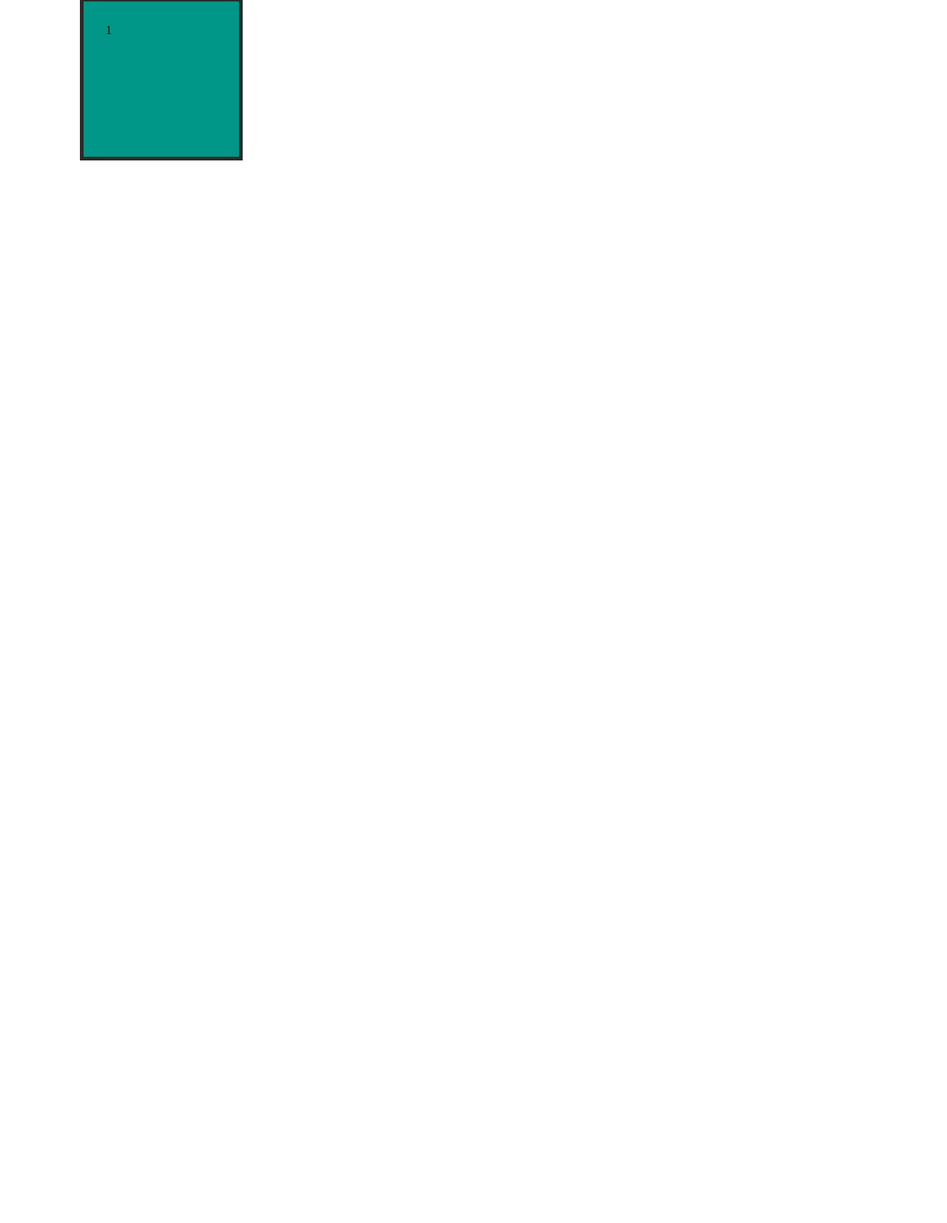
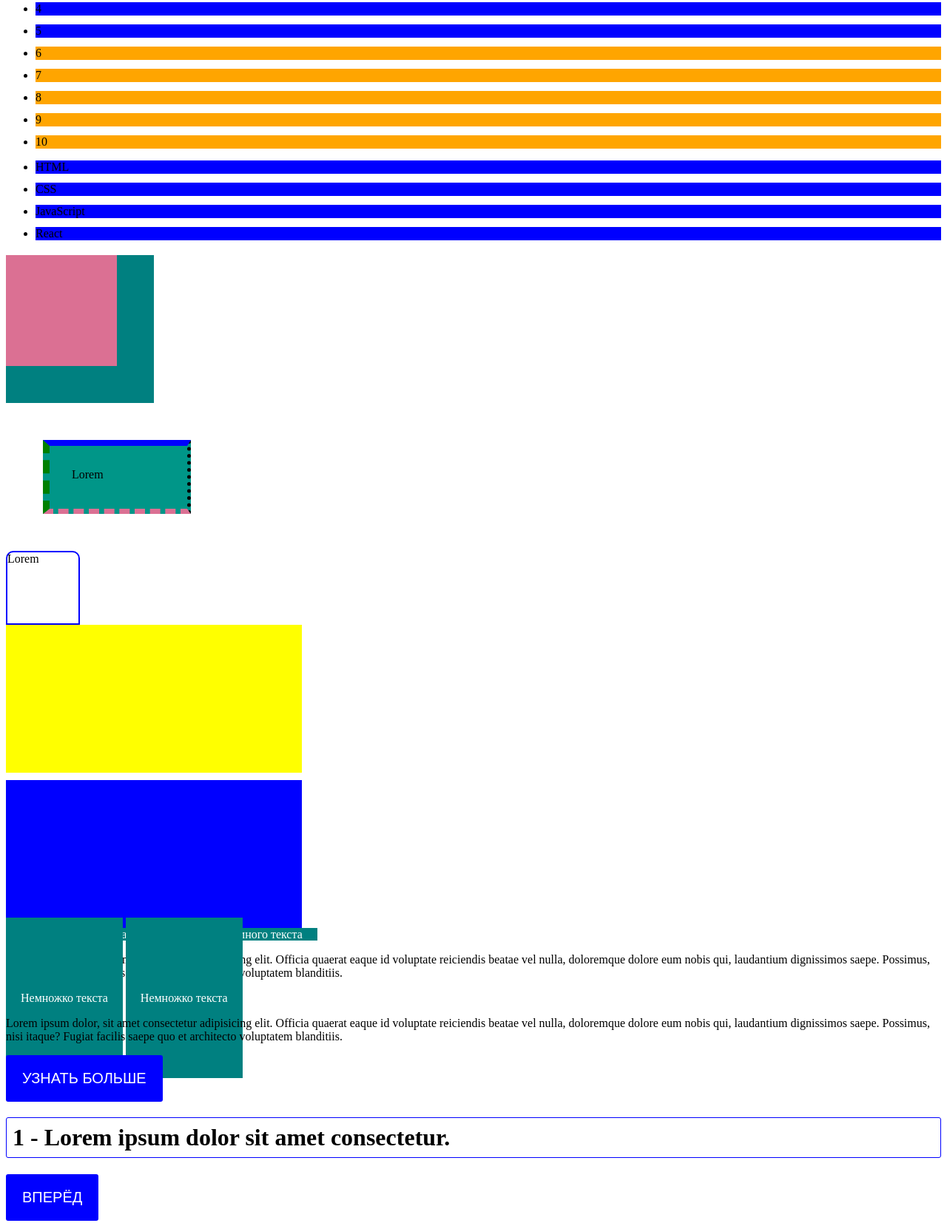
Before and after one commit to vitalii-speka/7-tech-skills, a plain HTML site: page work5.html in a window 1280 px wide. Shown: the part 103-1757 px from the top of the page at 74% size. Before the commit the page ends 800 px from the top, so only its background shows below. Drawn offline with Linux system fonts and the light colour scheme.

Commit message:
work 5 - OK

```diff
--- a/css/work5.css
+++ b/css/work5.css
@@ -1,16 +1,213 @@
 .box {
 	/* Контролируют ширину и высоту элемента */
-	width: 150px;
-	height: 150px;
+	width: 200px;
+	height: 200px;
 
 	/* Устанавливает рамку */
-	border: 5px solid #2a2a2a;
+	border: 25px solid #2a2a2a;
 
 	/* Добавляет внутреннее поле */
 	padding: 30px;
 
 	/* Устанавливает внешние отступы */
-	margin: 100px;
+	margin: 50px;
 
 	background-color: #009688;
 }
+
+.box-1 {
+	box-sizing: border-box;
+	width: 150px;
+	height: 150px;
+	border: 5px solid #2a2a2a;
+	padding: 10px 15px 20px 25px;
+	margin: 10px 15px 20px 25px;
+	background-color: #009688;
+}
+
+html {
+	box-sizing: border-box;
+}
+
+*,
+*::before,
+*::after {
+	box-sizing: inherit;
+}
+
+/* Остальной код */
+
+.box {
+	width: 200px;
+	height: 100px;
+}
+
+.top {
+	margin-bottom: 50px;
+	background-color: teal;
+}
+
+.bottom {
+	margin-top: 80px;
+	background-color: palevioletred;
+}
+
+.outer-box {
+	width: 200px;
+	height: 200px;
+	background-color: teal;
+}
+
+.inner-box {
+	width: 150px;
+	height: 150px;
+	margin-top: 20px;
+	background-color: palevioletred;
+}
+
+/* .box {
+	width: 100px;
+	height: 100px;
+	border: 5px solid orange;
+} */
+
+.box {
+	/* Установит стили верхней рамки */
+	border-top-width: 8px;
+	border-top-style: outset;
+	border-top-color: blue;
+
+	/* Установит стили правой рамки */
+	border-right-width: 5px;
+	border-right-style: dotted;
+	border-right-color: black;
+
+	/* Установит стили нинжней рамки */
+	border-bottom-width: 7px;
+	border-bottom-style: dashed;
+	border-bottom-color: palevioletred;
+
+	/* Установит стили левой рамки */
+	border-left-width: 9px;
+	border-left-style: dashed;
+	border-left-color: green;
+}
+
+.box-3 {
+	width: 100px;
+	height: 100px;
+	border: 2px solid blue;
+	/* border-radius: 8px; */
+	border-top-left-radius: 10px;
+	border-top-right-radius: 10px;
+}
+
+.box-4 {
+	width: 400px;
+	height: 200px;
+}
+
+.red {
+	background-color: yellow;
+}
+
+.blue {
+	background-color: blue;
+	margin-top: 10px;
+}
+
+.text {
+	background-color: teal;
+	color: white;
+
+	/* ✅ Работает */
+	padding-left: 20px;
+	padding-right: 20px;
+	margin-right: 50px;
+	margin-left: 40px;
+
+	/* ❌ Никакого эффекта */
+	width: 1000px;
+	height: 1000px;
+	margin-top: 100px;
+	margin-bottom: 100px;
+}
+
+.text-1 {
+	background-color: teal;
+	color: white;
+	padding-left: 20px;
+	padding-right: 20px;
+
+	padding-top: 100px;
+	padding-bottom: 100px;
+}
+
+.link {
+	display: inline-block;
+	padding: 20px 22px;
+
+	border-radius: 3px;
+	background-color: blue;
+	color: white;
+
+	font-family: sans-serif;
+	font-size: 20px;
+	text-decoration: none;
+	text-transform: uppercase;
+	font-weight: 400;
+}
+
+.pane {
+	padding: 8px;
+	border: 1px solid blue;
+	border-radius: 3px;
+}
+
+.is-hidden {
+	display: none;
+}
+
+.list-item {
+	margin-bottom: 12px;
+}
+
+.list-item:first-child {
+	margin-bottom: 0;
+}
+
+/*
+ * Читается как: применить стили ко всем элементам с классом list-item,
+ * которые не являются последним ребёнком в коллекции.
+ */
+.list-item:not(:last-child) {
+	margin-bottom: 12px;
+}
+
+/* .list-item:nth-child(6) {
+	background-color: orange;
+} */
+/*
+.list-item:nth-child(2n) {
+	background-color: orange;
+}
+
+.list-item:nth-child(even) {
+	background-color: orange;
+} */
+
+/* .list-item:nth-child(2n + 1) {
+	background-color: orange;
+}
+
+.list-item:nth-child(odd) {
+	background-color: orange;
+} */
+
+.list-item:nth-child(n + 6) {
+	background-color: orange;
+}
+
+.list-item:nth-child(-n + 5) {
+	background-color: blue;
+}
--- a/work5.html
+++ b/work5.html
@@ -7,6 +7,69 @@
 		<title>Document</title>
 	</head>
 	<body>
-		<div class="box">1</div>
+		<ul class="list">
+			<li class="list-item">1</li>
+			<li class="list-item">2</li>
+			<li class="list-item">3</li>
+			<li class="list-item">4</li>
+			<li class="list-item">5</li>
+			<li class="list-item">6</li>
+			<li class="list-item">7</li>
+			<li class="list-item">8</li>
+			<li class="list-item">9</li>
+			<li class="list-item">10</li>
+		</ul>
+
+		<ul class="list">
+			<li class="list-item">HTML</li>
+			<li class="list-item">CSS</li>
+			<li class="list-item">JavaScript</li>
+			<li class="list-item">React</li>
+		</ul>
+
+		<!-- <div class="box">Lorem ipsum dolor sit amet consectetur adipisicing elit. Cum, odit!</div>
+		<div class="box-1">Lorem ipsum dolor sit amet consectetur adipisicing elit. Cum, odit!</div>
+		<div class="box top">3</div>
+		<div class="box bottom">4</div> -->
+
+		<div class="outer-box">
+			<div class="inner-box"></div>
+		</div>
+
+		<div class="box">Lorem</div>
+		<div class="box-3">Lorem</div>
+
+		<div class="box-4 red"></div>
+		<div class="box-4 blue"></div>
+
+		<div>
+			<span class="text">немного текста</span>
+			<span class="text">немного текста</span>
+		</div>
+
+		<p>
+			Lorem ipsum dolor, sit amet consectetur adipisicing elit. Officia quaerat eaque id voluptate reiciendis beatae vel
+			nulla, doloremque dolore eum nobis qui, laudantium dignissimos saepe. Possimus, nisi itaque? Fugiat facilis saepe
+			quo et architecto voluptatem blanditiis.
+		</p>
+
+		<span class="text-1">Немножко текста</span>
+		<span class="text-1">Немножко текста</span>
+
+		<p>
+			Lorem ipsum dolor, sit amet consectetur adipisicing elit. Officia quaerat eaque id voluptate reiciendis beatae vel
+			nulla, doloremque dolore eum nobis qui, laudantium dignissimos saepe. Possimus, nisi itaque? Fugiat facilis saepe
+			quo et architecto voluptatem blanditiis.
+		</p>
+
+		<a href="" class="link">Узнать больше</a>
+
+		<div class="tabs">
+			<h1 class="pane">1 - Lorem ipsum dolor sit amet consectetur.</h1>
+			<h2 class="pane is-hidden">2 - Lorem ipsum dolor sit amet consectetur.</h2>
+			<h3 class="pane is-hidden">3 - Lorem ipsum dolor sit amet consectetur.</h3>
+
+			<a href="" class="link">Вперёд</a>
+		</div>
 	</body>
 </html>
```
